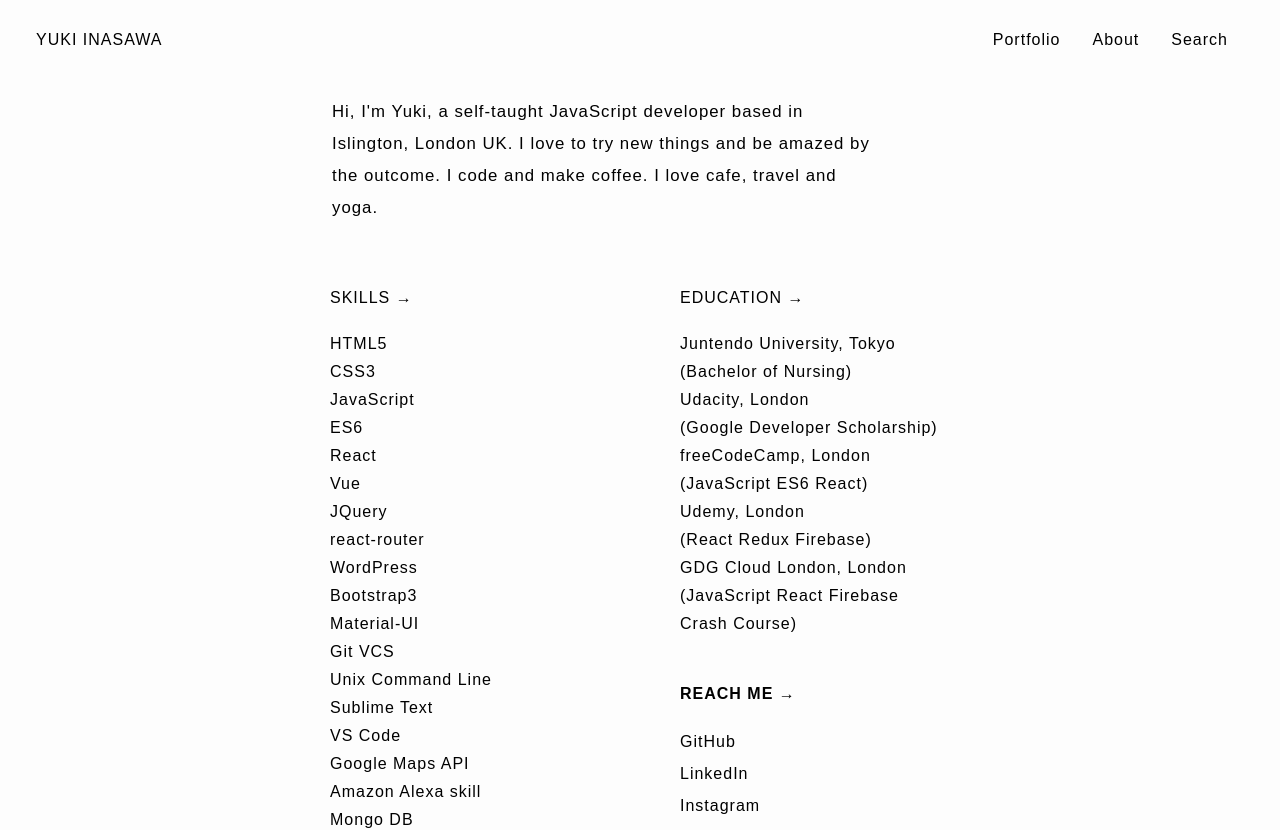
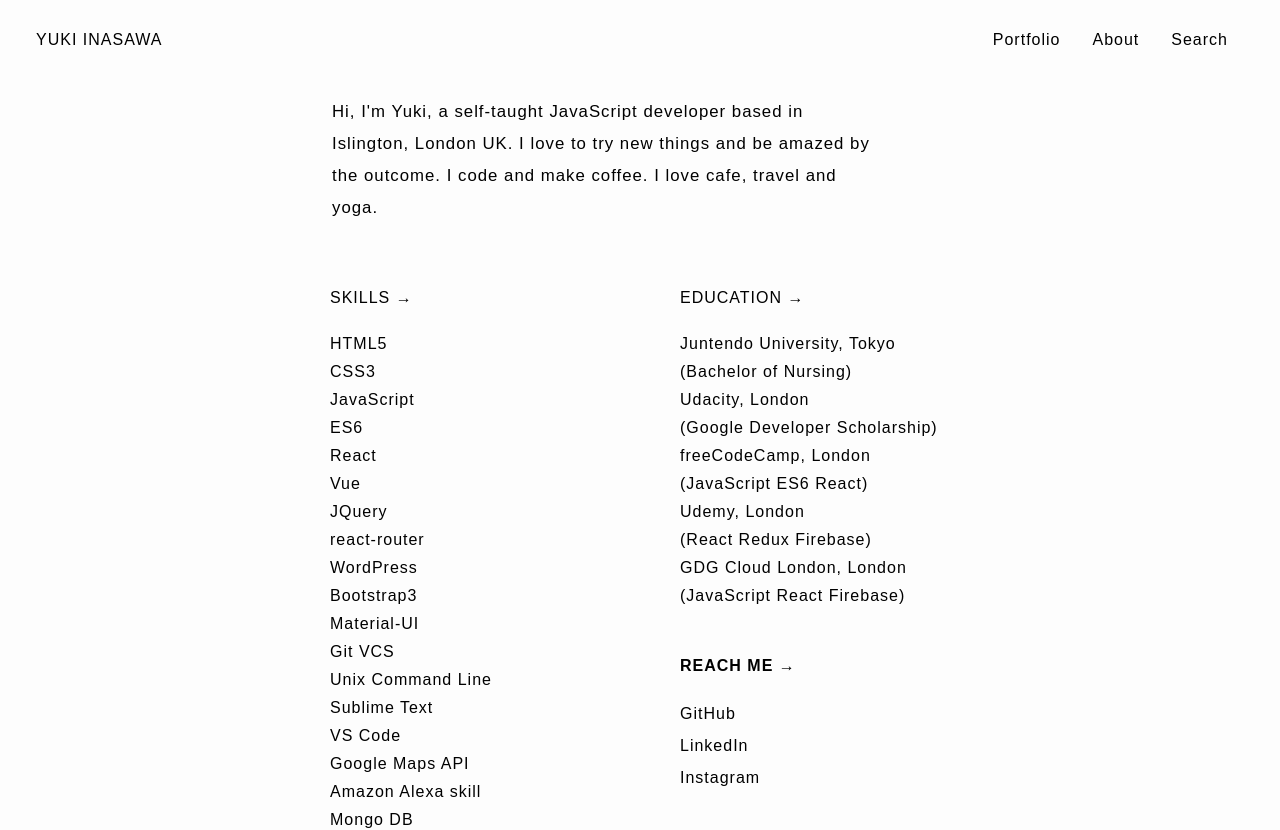
Before and after one commit to Yukichka/Yuki-app, a React (Create React App) app: page /about in a window 1280 px wide. Shown: the top 830 px of the page. Built offline with nearby package versions, Linux system fonts and the light colour scheme.

Commit message:
About page modified

```diff
--- a/src/components/About.js
+++ b/src/components/About.js
@@ -54,7 +54,7 @@ export class About extends React.Component {
               <li>Udemy, London</li>
               <li>(React Redux Firebase)</li>
               <li>GDG Cloud London, London</li>
-              <li>(JavaScript React Firebase Crash Course)</li>
+              <li>(JavaScript React Firebase)</li>
             </ul>
             <div className="contact-me">Reach me →</div>
             <ul className="contact-me-list">
```
